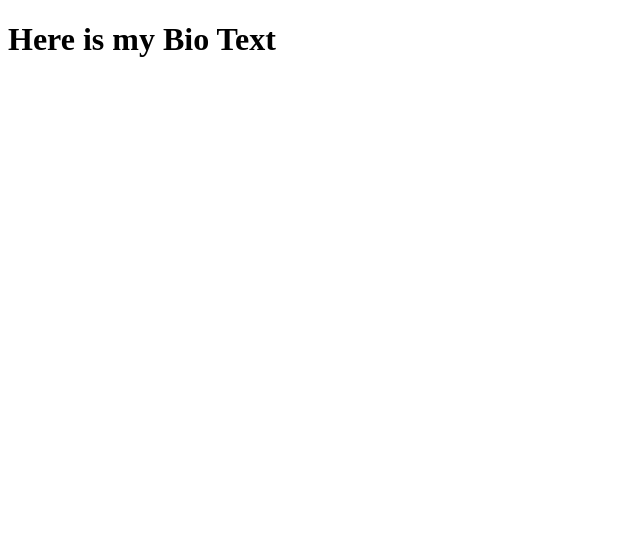
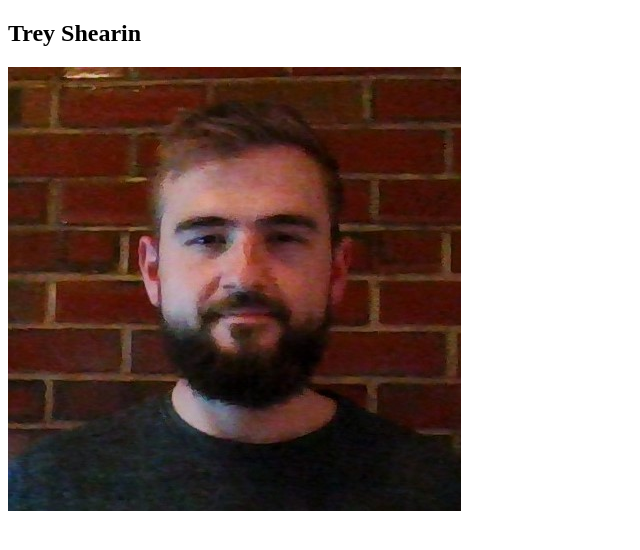
Before and after one commit to wshearin3/React-Portfolio, a React (Vite) app: page / in a window 1280 px wide. Shown: the top 550 px of the page, without its empty margins (0-640 px from the left). Built offline with nearby package versions, Linux system fonts and the light colour scheme.

Commit message:
updated header component added Headshot file

```diff
--- a/src/components/Header.jsx
+++ b/src/components/Header.jsx
@@ -1,7 +1,15 @@
+import React from 'react';
+import headshot from '/Headshot.jpg';
+
 function Header () {
-    const text = 'Bio Text'
-
-    return <h1>Here is my {text}</h1>;
+    return (
+    <section className='Header'>
+    <h1>Trey Shearin</h1>
+    <div>
+        <img src={headshot} alt="Trey Headshot"/>
+    </div>
+    </section>
+);
 }
 
 export default Header;
```
Also changed, not shown: public/Headshot.jpg (added).
